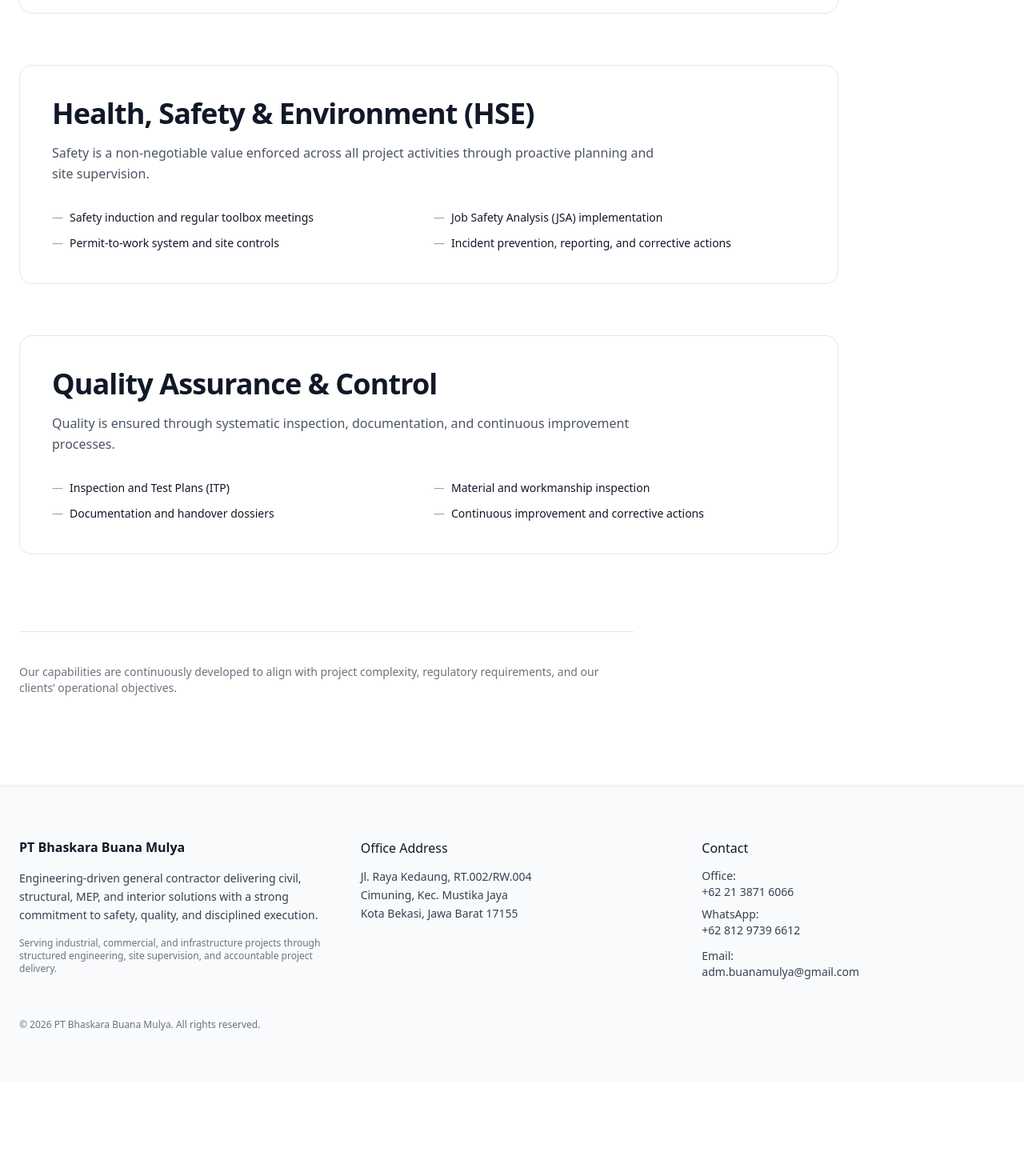
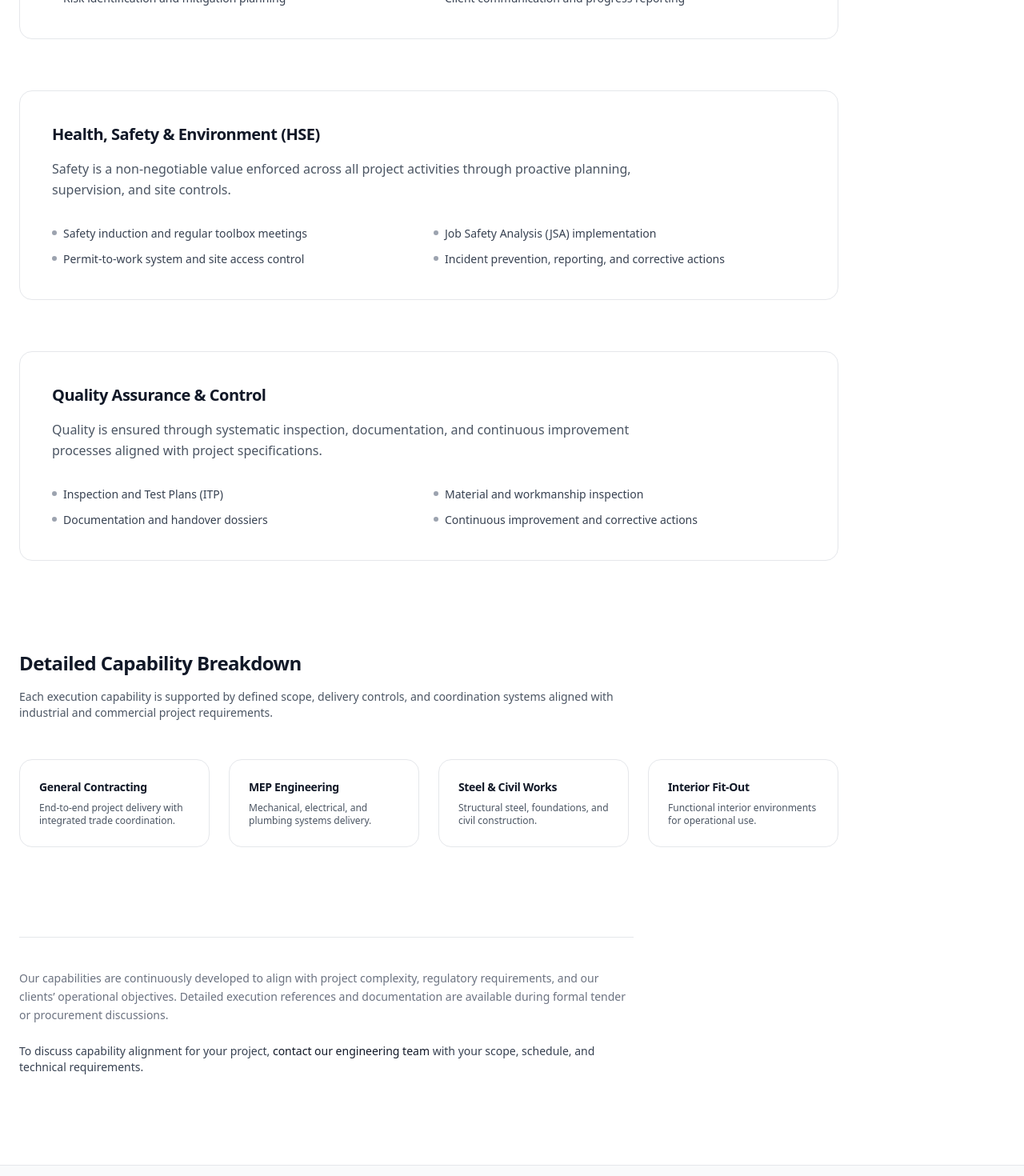
Before and after one commit to herlan-syihabudin/Bhaskara, a Next.js app: page /capabilities in a window 1280 px wide. Shown: the part 1140-2610 px from the top of the page at 80% size. Before the commit the page ends 2493 px from the top, so only its background shows below. Built offline with nearby package versions, Linux system fonts and the light colour scheme.

Commit message:
Update page.tsx

```diff
--- a/app/capabilities/page.tsx
+++ b/app/capabilities/page.tsx
@@ -1,8 +1,11 @@
+import Link from "next/link";
+
 export default function CapabilitiesPage() {
   return (
     <section className="bg-white">
       <div className="container-bbm py-28">
-        {/* HEADER */}
+
+        {/* ================= HEADER ================= */}
         <div className="max-w-3xl">
           <span className="badge">CAPABILITIES</span>
 
@@ -11,15 +14,22 @@ export default function CapabilitiesPage() {
             <span className="block">execution excellence</span>
           </h1>
 
-          <p className="mt-8 text-lg">
+          <p className="mt-8 text-lg text-gray-800">
             PT Bhaskara Buana Mulya delivers projects through disciplined
             engineering, structured project management, and a safety-first
-            culture supported by robust quality and control systems.
+            culture supported by robust quality, safety, and control systems.
+          </p>
+
+          <p className="mt-4 text-sm text-gray-600 max-w-2xl">
+            Our capability framework is designed to support complex industrial
+            and commercial projects from early planning through execution,
+            testing, and handover.
           </p>
         </div>
 
-        {/* CAPABILITY SECTIONS */}
+        {/* ================= CORE CAPABILITY FRAMEWORK ================= */}
         <div className="mt-24 grid gap-16 max-w-5xl">
+
           <CapabilitySection
             title="Engineering Capability"
             desc="Engineering discipline is embedded into our planning and execution processes to ensure constructability, safety, and predictable outcomes."
@@ -44,18 +54,18 @@ export default function CapabilitiesPage() {
 
           <CapabilitySection
             title="Health, Safety & Environment (HSE)"
-            desc="Safety is a non-negotiable value enforced across all project activities through proactive planning and site supervision."
+            desc="Safety is a non-negotiable value enforced across all project activities through proactive planning, supervision, and site controls."
             items={[
               "Safety induction and regular toolbox meetings",
               "Job Safety Analysis (JSA) implementation",
-              "Permit-to-work system and site controls",
+              "Permit-to-work system and site access control",
               "Incident prevention, reporting, and corrective actions",
             ]}
           />
 
           <CapabilitySection
             title="Quality Assurance & Control"
-            desc="Quality is ensured through systematic inspection, documentation, and continuous improvement processes."
+            desc="Quality is ensured through systematic inspection, documentation, and continuous improvement processes aligned with project specifications."
             items={[
               "Inspection and Test Plans (ITP)",
               "Material and workmanship inspection",
@@ -65,20 +75,71 @@ export default function CapabilitiesPage() {
           />
         </div>
 
-        {/* CLOSING */}
-        <div className="mt-24 max-w-3xl border-t border-gray-200 pt-10">
-          <p className="text-sm text-gray-500">
+        {/* ================= DETAILED CAPABILITY MATRIX ================= */}
+        <div className="mt-28 max-w-5xl">
+
+          <h2 className="text-2xl font-semibold text-gray-900">
+            Detailed Capability Breakdown
+          </h2>
+
+          <p className="mt-4 text-sm text-gray-600 max-w-3xl">
+            Each execution capability is supported by defined scope,
+            delivery controls, and coordination systems aligned with
+            industrial and commercial project requirements.
+          </p>
+
+          <div className="mt-12 grid gap-6 sm:grid-cols-2 lg:grid-cols-4">
+            <CapabilityLink
+              href="/capabilities/general-contracting"
+              title="General Contracting"
+              desc="End-to-end project delivery with integrated trade coordination."
+            />
+            <CapabilityLink
+              href="/capabilities/mep-engineering"
+              title="MEP Engineering"
+              desc="Mechanical, electrical, and plumbing systems delivery."
+            />
+            <CapabilityLink
+              href="/capabilities/steel-civil-works"
+              title="Steel & Civil Works"
+              desc="Structural steel, foundations, and civil construction."
+            />
+            <CapabilityLink
+              href="/capabilities/interior-fit-out"
+              title="Interior Fit-Out"
+              desc="Functional interior environments for operational use."
+            />
+          </div>
+        </div>
+
+        {/* ================= CLOSING STATEMENT ================= */}
+        <div className="mt-28 max-w-3xl border-t border-gray-200 pt-10">
+          <p className="text-sm text-gray-500 leading-relaxed">
             Our capabilities are continuously developed to align with project
             complexity, regulatory requirements, and our clients’ operational
-            objectives.
+            objectives. Detailed execution references and documentation are
+            available during formal tender or procurement discussions.
+          </p>
+
+          <p className="mt-6 text-sm text-gray-700">
+            To discuss capability alignment for your project,{" "}
+            <Link
+              href="/contact"
+              className="font-medium text-gray-900 hover:underline"
+            >
+              contact our engineering team
+            </Link>{" "}
+            with your scope, schedule, and technical requirements.
           </p>
         </div>
+
       </div>
     </section>
   );
 }
 
-/* ===== REUSABLE SECTION ===== */
+/* ================= REUSABLE COMPONENTS ================= */
+
 function CapabilitySection({
   title,
   desc,
@@ -90,16 +151,16 @@ function CapabilitySection({
 }) {
   return (
     <div className="card p-10">
-      <h2>{title}</h2>
+      <h2 className="text-xl font-semibold text-gray-900">{title}</h2>
 
-      <p className="mt-4 max-w-3xl">
+      <p className="mt-4 max-w-3xl text-gray-600">
         {desc}
       </p>
 
-      <ul className="mt-8 grid gap-3 md:grid-cols-2 text-sm">
+      <ul className="mt-8 grid gap-3 md:grid-cols-2 text-sm text-gray-700">
         {items.map((item) => (
           <li key={item} className="flex gap-2">
-            <span className="text-gray-400">—</span>
+            <span className="mt-[6px] h-[6px] w-[6px] rounded-full bg-gray-400" />
             <span>{item}</span>
           </li>
         ))}
@@ -107,3 +168,28 @@ function CapabilitySection({
     </div>
   );
 }
+
+function CapabilityLink({
+  href,
+  title,
+  desc,
+}: {
+  href: string;
+  title: string;
+  desc: string;
+}) {
+  return (
+    <Link
+      href={href}
+      className="card p-6 transition
+                 hover:shadow-md hover:-translate-y-0.5"
+    >
+      <h3 className="text-sm font-semibold text-gray-900">
+        {title}
+      </h3>
+      <p className="mt-2 text-xs text-gray-600">
+        {desc}
+      </p>
+    </Link>
+  );
+}
```
